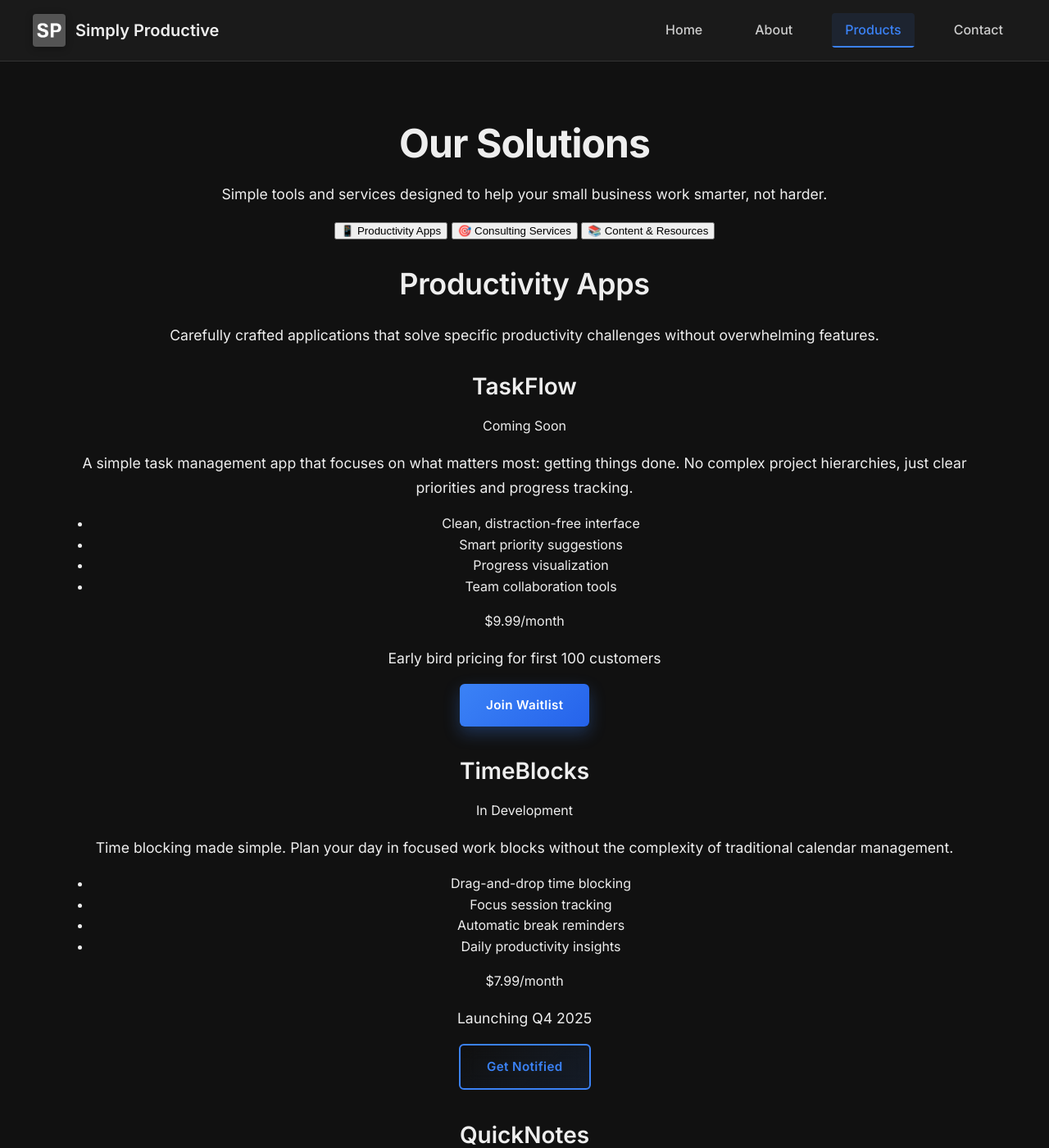
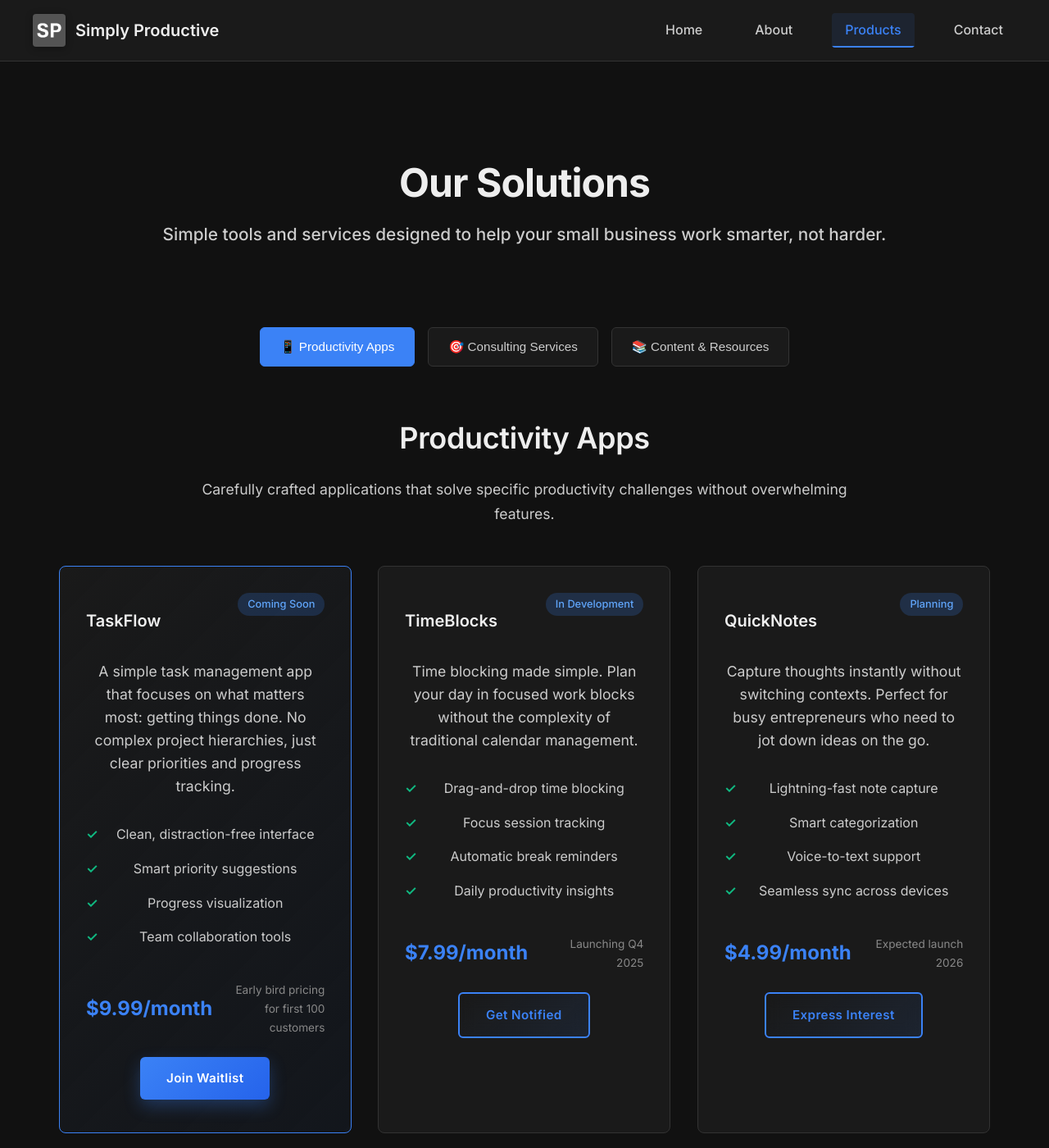
Before and after one commit to dbough/getsimplyproductive.com, a Jekyll site: the page built from products.md, in a window 1280 px wide and 1400 px high. Shown: the whole window at 82% size. Built offline with Jekyll 4.4.1, drawn with Linux system fonts in a browser that asks for light colours; some of the changed text lies outside the part shown.

Commit message:
fixing styles

```diff
--- a/assets/css/styles.css
+++ b/assets/css/styles.css
@@ -501,7 +501,9 @@ p {
   .about-cta {
     padding: 2.5rem 1.5rem;
   }
-}* Tablets */
+}
+
+/* Tablets */
 @media (max-width: 768px) {
   .content {
     padding: 1rem;
@@ -2031,3 +2033,214 @@ section + section {
   margin-left: auto;
   margin-right: auto;
 }
+
+/* Products Page Styles */
+.products-hero {
+  padding: 3rem 0 2rem;
+  margin-bottom: 3rem;
+}
+
+.products-subtitle {
+  font-size: 1.3rem;
+  color: #ccc;
+  margin: 1rem 0;
+  font-weight: 500;
+}
+
+.products-overview {
+  margin: 2rem 0 4rem;
+}
+
+.products-nav {
+  display: flex;
+  justify-content: center;
+  gap: 1rem;
+  flex-wrap: wrap;
+}
+
+.product-tab {
+  background-color: #1a1a1a;
+  color: #ccc;
+  border: 1px solid #333;
+  padding: 0.875rem 1.5rem;
+  border-radius: 6px;
+  cursor: pointer;
+  transition: all 0.3s ease;
+  font-size: 0.95rem;
+  font-weight: 500;
+}
+
+.product-tab:hover {
+  background-color: rgba(59, 130, 246, 0.1);
+  border-color: #3b82f6;
+  color: #3b82f6;
+}
+
+.product-tab.active {
+  background-color: #3b82f6;
+  color: #fff;
+  border-color: #3b82f6;
+}
+
+.product-section {
+  display: none;
+  margin: 4rem 0;
+}
+
+.product-section.active {
+  display: block;
+}
+
+.section-intro {
+  font-size: 1.1rem;
+  color: #ccc;
+  text-align: center;
+  margin-bottom: 3rem;
+  max-width: 800px;
+  margin-left: auto;
+  margin-right: auto;
+}
+
+.products-grid, .services-grid, .content-grid {
+  display: grid;
+  grid-template-columns: repeat(auto-fit, minmax(350px, 1fr));
+  gap: 2rem;
+  margin-top: 2rem;
+}
+
+.product-card, .service-card, .content-card {
+  background-color: #1a1a1a;
+  border: 1px solid #333;
+  border-radius: 8px;
+  padding: 2rem;
+  transition: all 0.3s ease;
+  position: relative;
+  overflow: hidden;
+}
+
+.product-card:hover, .service-card:hover, .content-card:hover {
+  transform: translateY(-4px);
+  border-color: #3b82f6;
+  box-shadow: 0 15px 35px rgba(0, 0, 0, 0.2);
+}
+
+.product-card.featured {
+  border-color: #3b82f6;
+  background: linear-gradient(135deg, #1a1a1a 0%, rgba(59, 130, 246, 0.05) 100%);
+}
+
+.product-card.coming-soon, .content-card.coming-soon {
+  opacity: 0.8;
+  border-style: dashed;
+}
+
+.product-header {
+  display: flex;
+  justify-content: space-between;
+  align-items: flex-start;
+  margin-bottom: 1rem;
+  gap: 1rem;
+}
+
+.product-card h3, .service-card h3, .content-card h3 {
+  color: #eee;
+  margin-bottom: 1rem;
+  font-size: 1.25rem;
+}
+
+.product-tag, .service-duration {
+  background-color: rgba(59, 130, 246, 0.2);
+  color: #60a5fa;
+  padding: 0.25rem 0.75rem;
+  border-radius: 20px;
+  font-size: 0.8rem;
+  font-weight: 500;
+  white-space: nowrap;
+}
+
+.service-duration {
+  background-color: rgba(16, 185, 129, 0.2);
+  color: #34d399;
+}
+
+.product-description, .service-card p, .content-card p {
+  color: #ccc;
+  line-height: 1.6;
+  margin-bottom: 1.5rem;
+}
+
+.product-features ul, .service-includes ul, .content-features ul {
+  list-style: none;
+  padding: 0;
+  margin: 1rem 0;
+}
+
+.product-features li, .service-includes li, .content-features li {
+  color: #ccc;
+  padding: 0.5rem 0;
+  position: relative;
+  padding-left: 1.5rem;
+}
+
+.product-features li:before, .service-includes li:before, .content-features li:before {
+  content: "✓";
+  color: #10b981;
+  font-weight: bold;
+  position: absolute;
+  left: 0;
+}
+
+.service-includes h4 {
+  color: #eee;
+  margin: 1.5rem 0 0.75rem 0;
+  font-size: 1rem;
+}
+
+.product-pricing, .service-pricing, .content-pricing {
+  display: flex;
+  align-items: center;
+  justify-content: space-between;
+  margin: 2rem 0 1.5rem 0;
+  gap: 1rem;
+}
+
+.price {
+  font-size: 1.5rem;
+  font-weight: 700;
+  color: #3b82f6;
+}
+
+.pricing-note {
+  color: #888;
+  font-size: 0.85rem;
+  margin: 0;
+  text-align: right;
+  flex: 1;
+}
+
+.product-actions, .service-actions {
+  margin-top: auto;
+}
+
+.products-cta {
+  background-color: #1a1a1a;
+  border: 1px solid #333;
+  border-radius: 8px;
+  padding: 3rem 2rem;
+  margin: 4rem 0;
+  text-align: center;
+}
+
+.products-cta h2 {
+  color: #eee;
+  margin-bottom: 1rem;
+}
+
+.products-cta p {
+  color: #ccc;
+  font-size: 1.1rem;
+  margin-bottom: 2rem;
+  max-width: 700px;
+  margin-left: auto;
+  margin-right: auto;
+}
```
